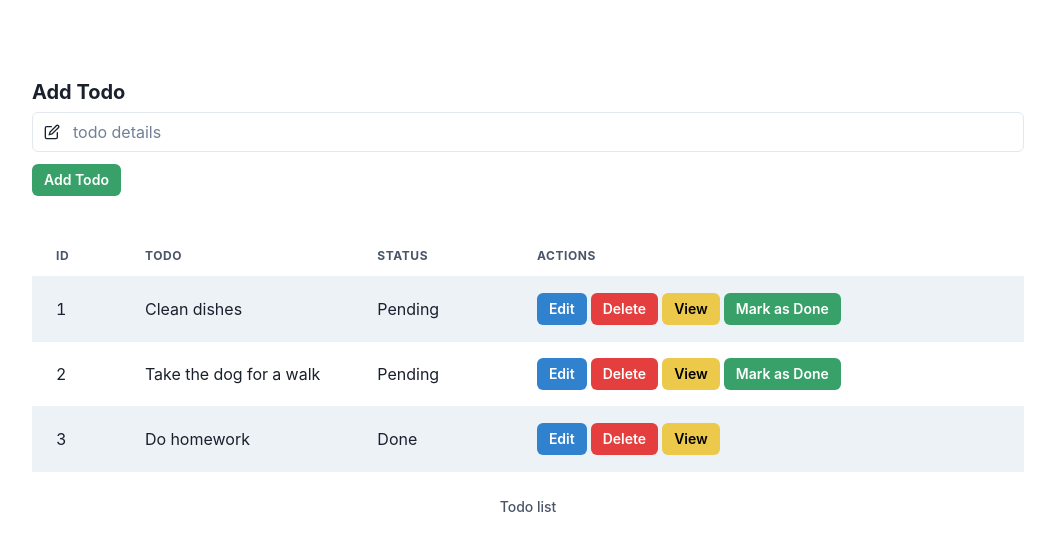
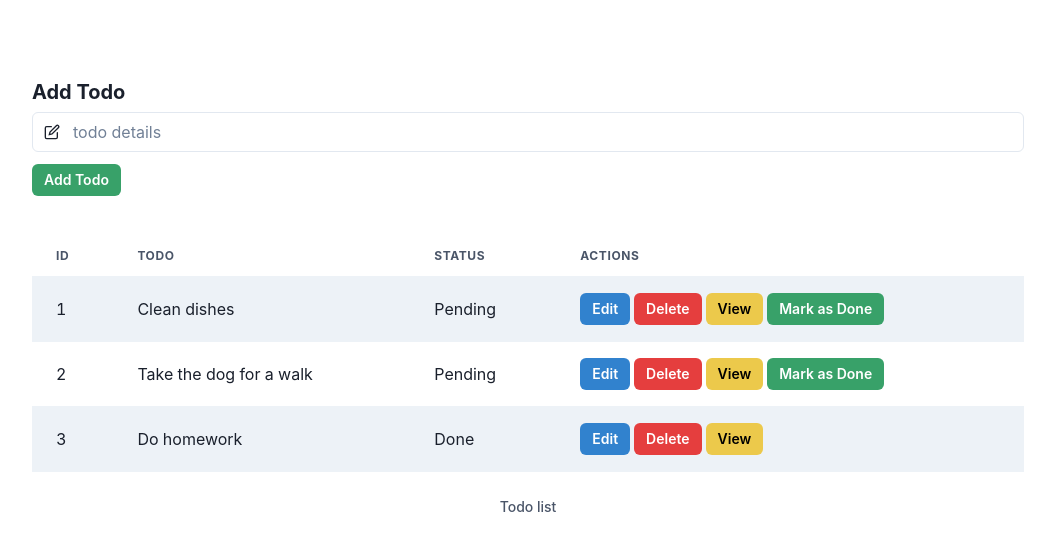
Before and after one commit to samoneill1122/React-Todo-App, a React (Vite) app: page / in a window 1280 px wide. Shown: the top 550 px of the page, without its empty margins (112-1167 px from the left). Built offline with nearby package versions, Linux system fonts and the light colour scheme; what simple-zustand-devtools would draw is missing.

Commit message:
Make table more responsive

```diff
--- a/src/components/TodoTable/TodoTable.css
+++ b/src/components/TodoTable/TodoTable.css
@@ -1,5 +1,18 @@
-.fixed-width-cell {
+.overflow-cell {
   overflow: hidden;
   text-overflow: ellipsis;
-  max-width: 10rem;
 }
+
+#todoTextCell {
+  max-width: 30rem;
+}
+@media (max-width: 1280px) {
+  #todoTextCell {
+    max-width: 14rem;
+  }
+}
+@media (max-width: 992px) {
+  #todoTextCell {
+    max-width: 10rem;
+  }
+}
--- a/src/components/TodoTable/TodoTable.tsx
+++ b/src/components/TodoTable/TodoTable.tsx
@@ -37,7 +37,9 @@ const TodoTable = () => {
           {todos.map((todo) => (
             <Tr key={todo.id}>
               <Td>{todo.id}</Td>
-              <Td className="fixed-width-cell">{todo.text}</Td>
+              <Td id="todoTextCell" className="overflow-cell">
+                {todo.text}
+              </Td>
               <Td>{todo.status}</Td>
               <Td>
                 <HStack spacing={1}>
```
